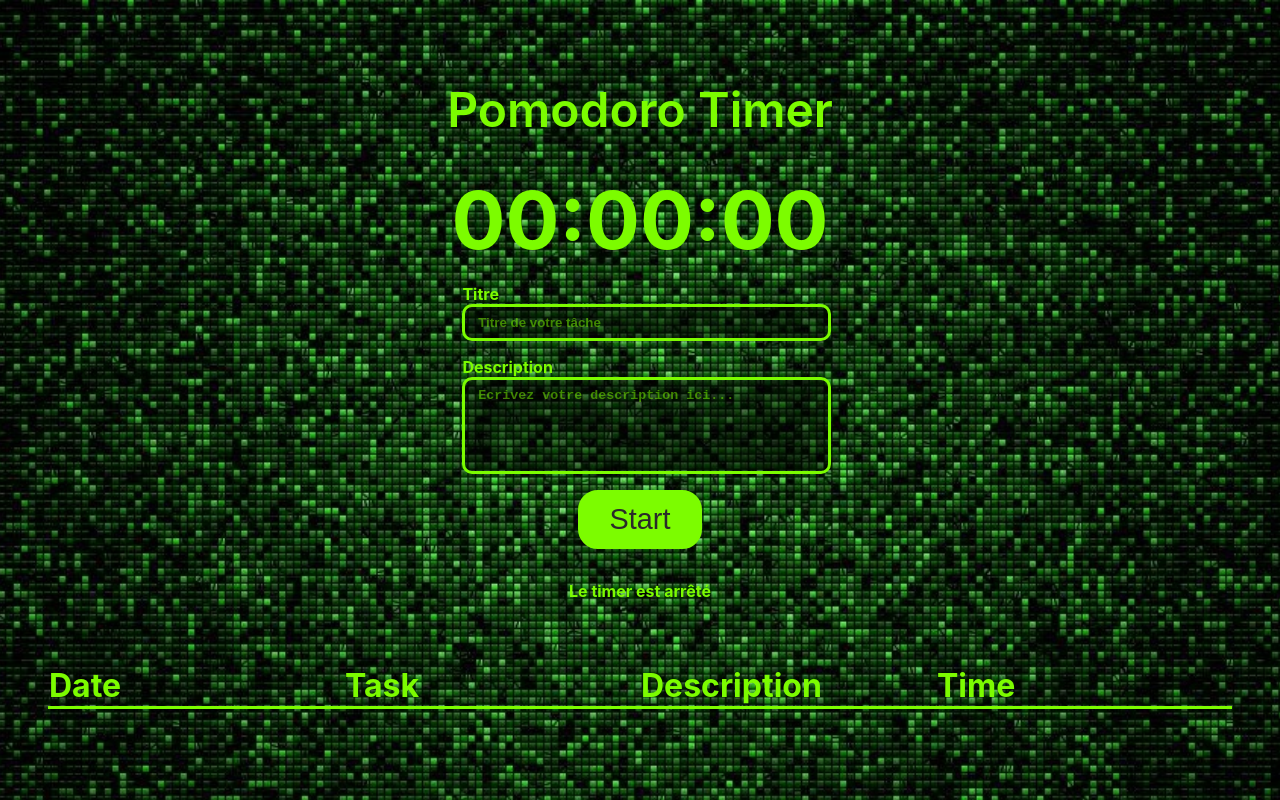
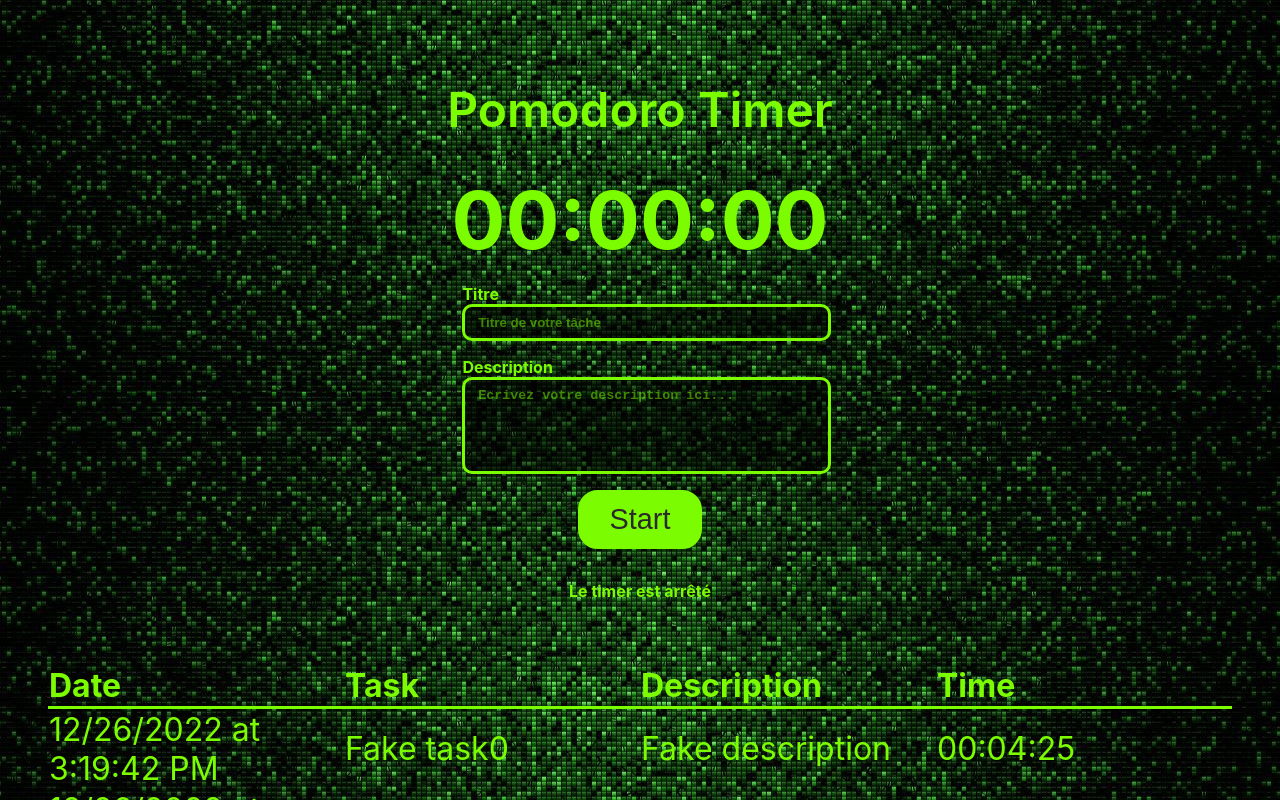
Before and after one commit to FredGuiou/Pomodoro, a React (Create React App) app: page / in a window 1280 px wide. Shown: the top 800 px of the page. Built offline with nearby package versions, Linux system fonts and the light colour scheme.

Commit message:
Fix Background repeat auto & height auto on ppal container app

```diff
--- a/src/App.js
+++ b/src/App.js
@@ -3,6 +3,40 @@ import TimersTable from "./TimersTable";
 import style from './App.module.css'
 import { useState } from "react";
 import useTimeParser from "./hooks/useTimeParser";
+
+// Suite de fonctions permetteant de générer des tâches
+const generateALotOfTimers = ()=> {
+  //génère uun lot de timers
+  const aLotOfTimers = []; //On démarre avec un tableau vide
+  for(let i = 0; i < 1500; i++){ //puis on boucle de 0 à 1500 timers
+    aLotOfTimers.push({ //Tant que la boucle n'est pas terminée alors on push
+      time: 265,
+      date: new Date(),
+      title: 'Fake task' + i,
+      description: 'Fake description',
+    });
+  }
+  return aLotOfTimers; //On renvoie la nouvelle valeur de aLotOfTimers.
+};
+//la fonction précédente est excutée dans une constante individualisée aLotOfTimers.
+const aLotOfTimers = generateALotOfTimers();
+
+//Permet de rechercher des timers
+const searchTimers = (searchValue) => {
+  //Si la valeur est inexistante ou que sa longueur est inf à 2
+  //alors on renvoie le tableau tel quel.
+  if(!searchValue || searchValue.length < 2) {
+    return aLotOfTimers;
+  };
+  //Permet de filtrer aLotOfTimers.
+  const foundTimers = aLotOfTimers.filter(timer => {
+    //La recherche va porter sur le titre de la tâche
+    if(timer.title.trim().toLowerCase().includes(searchValue.trim().toLowerCase())) {
+      return timer;
+    }
+  });
+  return foundTimers;
+}
 
 
 function App() {
@@ -10,6 +44,8 @@ function App() {
   const [timers, setTimers] = useState([]);
 
   const { parseSecondsToHMS } = useTimeParser();
+
+  const searchedTimers = searchTimers('');
 
   const saveTime = (time, title, description) => {
     const date = new Date();
@@ -24,7 +60,7 @@ function App() {
     <div className={style.container}>
       <h1 className={style['main-title']}>Pomodoro Timer</h1>
       <Timer saveTime={ saveTime } />
-      <TimersTable timers={ timers } onDisplayTimerDetails={displayTimerDetails}/>
+      <TimersTable timers={ searchedTimers } onDisplayTimerDetails={displayTimerDetails}/>
     </div>
 );
 
--- a/src/App.module.css
+++ b/src/App.module.css
@@ -1,12 +1,12 @@
 .container {
   padding: 3rem;
   background-image: url(./pictures/Githubwall.jpg);
-  background-size: cover;
+  background-size: auto;
   background-position: center;
   display:flex;
   flex-direction: column;
   align-items: center;
-  height: 100vh;
+  height: auto;
 }
 
 .main-title {
```
Also changed, not shown: 1 other file (tests, documents, lock files or other folders).
